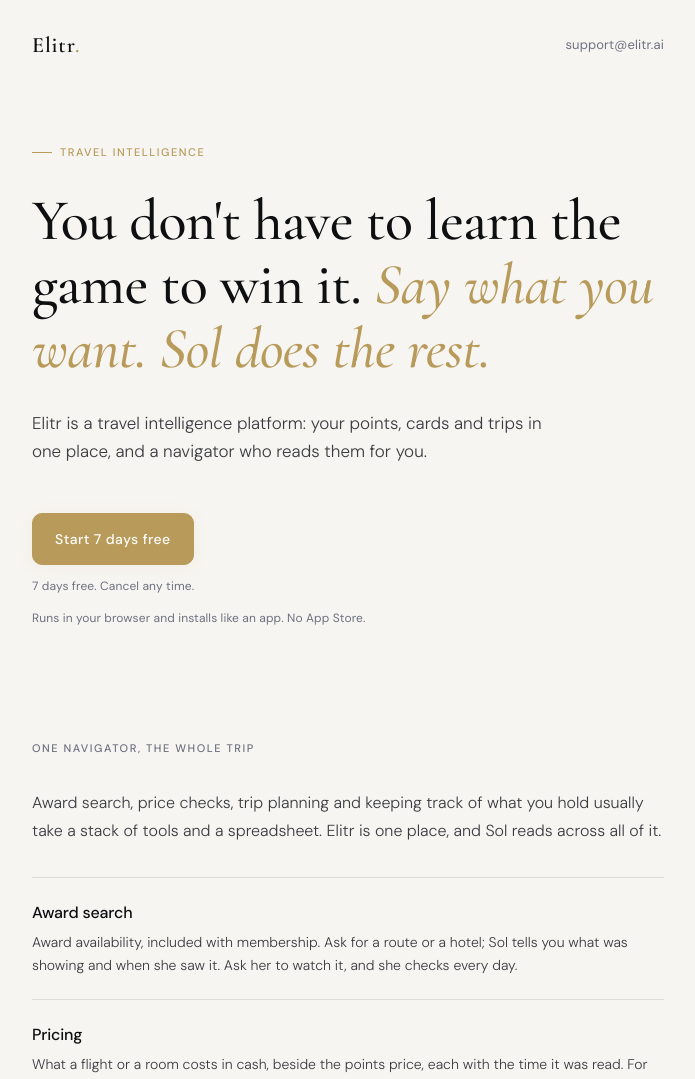
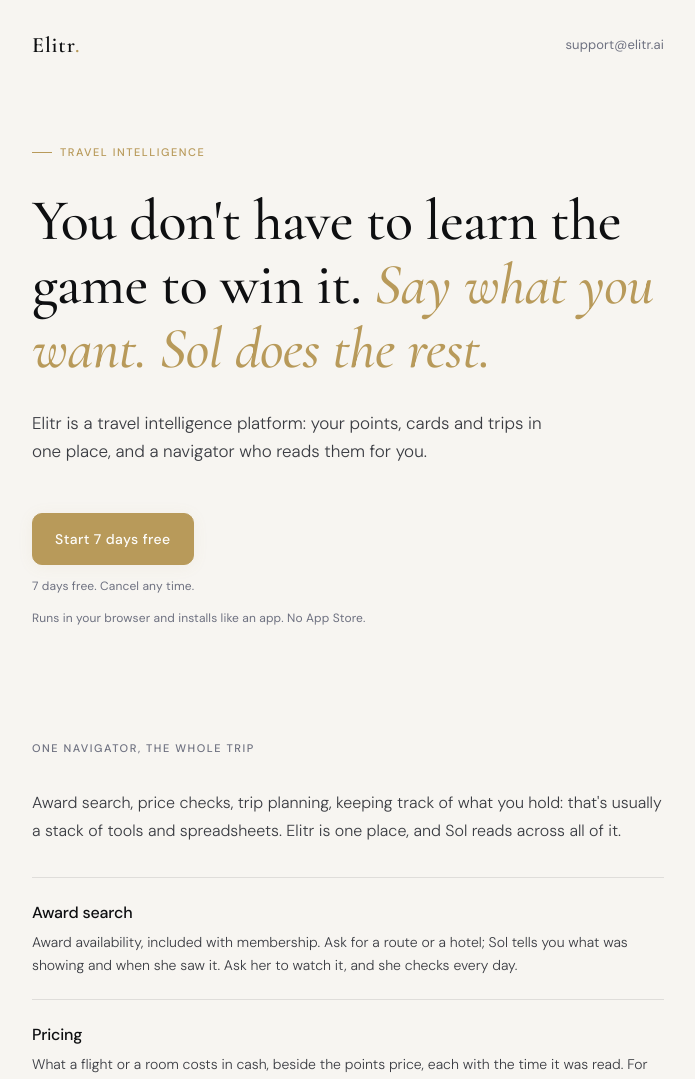
Before and after one commit to bryanaperrotta-ctrl/elitr-landing, a website: page index.html in a window 1280 px wide. Shown: the top 1079 px of the page, without its empty margins (292-987 px from the left). Drawn offline with nearby package versions, Linux system fonts and the light colour scheme.

Commit message:
The whole-trip line lists the four jobs and says what they usually take: a stack of tools and spreadsheets

```diff
--- a/index.html
+++ b/index.html
@@ -578,8 +578,8 @@
       <!-- COPY (Nicole 2026-10-11) -->
       <p class="section-label">One navigator, the whole trip</p>
       <div class="story-body">
-        <!-- COPY (Nicole 2026-10-11) -->
-        <p>Award search, price checks, trip planning and keeping track of what you hold usually take a stack of tools and a spreadsheet. Elitr is one place, and Sol reads across all of it.</p>
+        <!-- COPY (Bryan 2026-10-12) -->
+        <p>Award search, price checks, trip planning, keeping track of what you hold: that's usually a stack of tools and spreadsheets. Elitr is one place, and Sol reads across all of it.</p>
       </div>
       <ul class="tenet-list">
         <li>
```
Also changed, not shown: launch-guard.test.js (+10 -0 lines).
